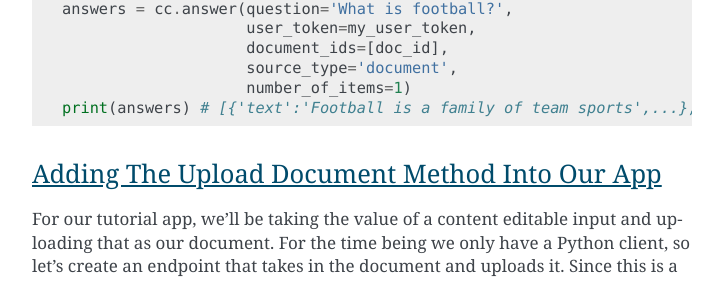
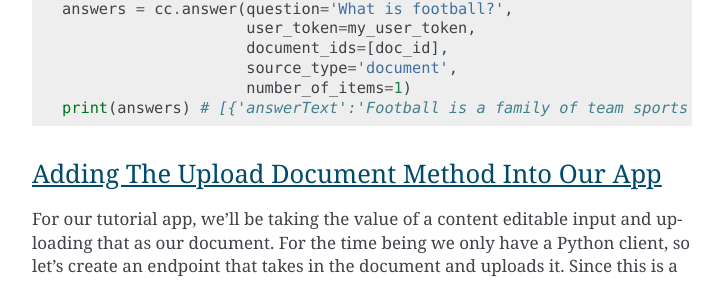
Before and after one commit to bloomsburyai/cape-client, a Sphinx documentation site: the page built from docs/source/ctrl_f_tutorial.rst, in a window 1280 px wide and 900 px high, scrolled down 3223 px. Shown: the part 161-442 px from the top of the window, without its empty margins (388-1111 px from the left). Built offline with Sphinx 7.4.7, drawn with Linux system fonts in a browser that asks for light colours; some of the changed text lies outside the part shown.

Commit message:
Update example output in documentation to match new API

```diff
--- a/docs/source/ctrl_f_tutorial.rst
+++ b/docs/source/ctrl_f_tutorial.rst
@@ -129,7 +129,7 @@ away. ::
                         document_ids=[doc_id],
                         source_type='document',
                         number_of_items=1)
-    print(answers) # [{'text':'Football is a family of team sports',...},...]
+    print(answers) # [{'answerText':'Football is a family of team sports',...},...]
 
 Adding The Upload Document Method Into Our App
 ^^^^^^^^^^^^^^^^^^^^^^^^^^^^^^^^^^^^^^^^^^^^^^
@@ -201,7 +201,7 @@ which returns a ranked list of answers. We've got an example below, which we'll
                                  source_type='document',
                                  number_of_items=5)
     print(answers)
-    #  [{'text':'Football is a family of team sports',...}, ..., ... ]
+    #  [{'answerText':'Football is a family of team sports',...}, ..., ... ]
 
 Now let's go through each of these parameters in detail.
 
```
